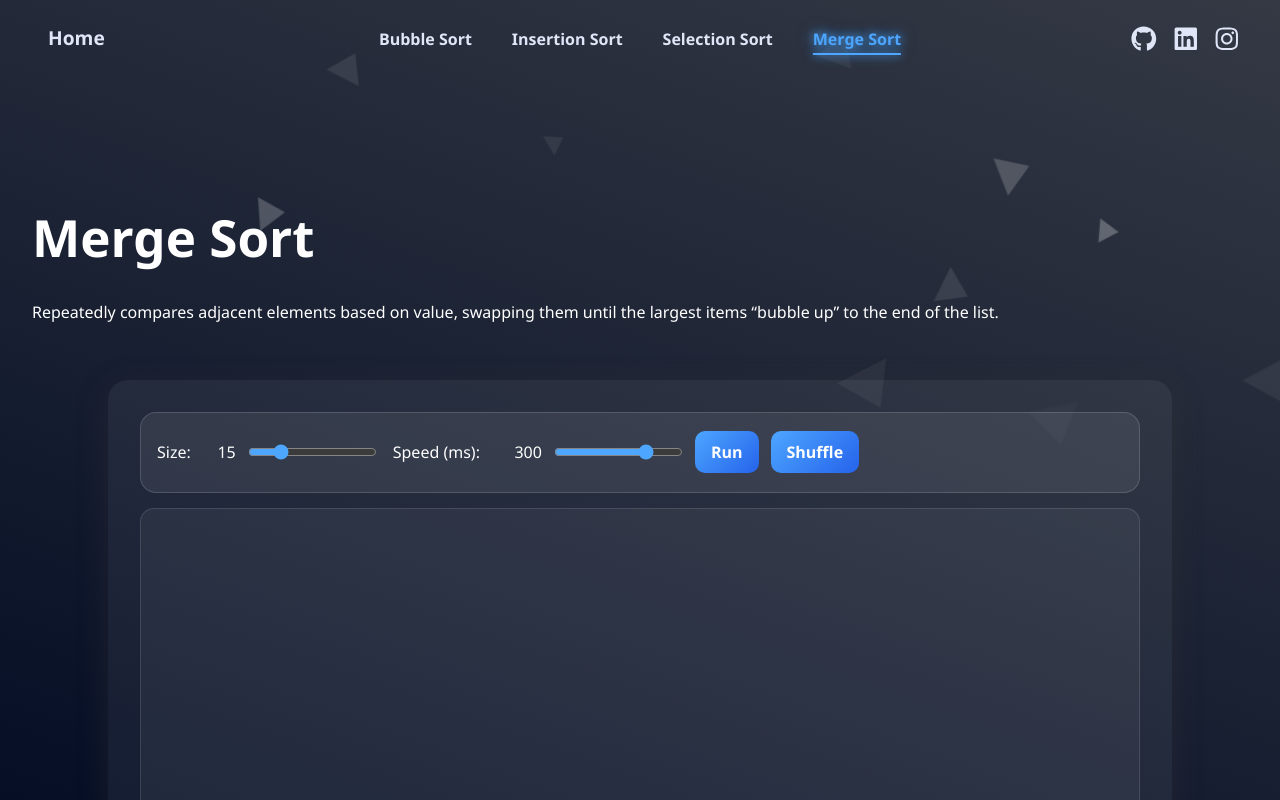
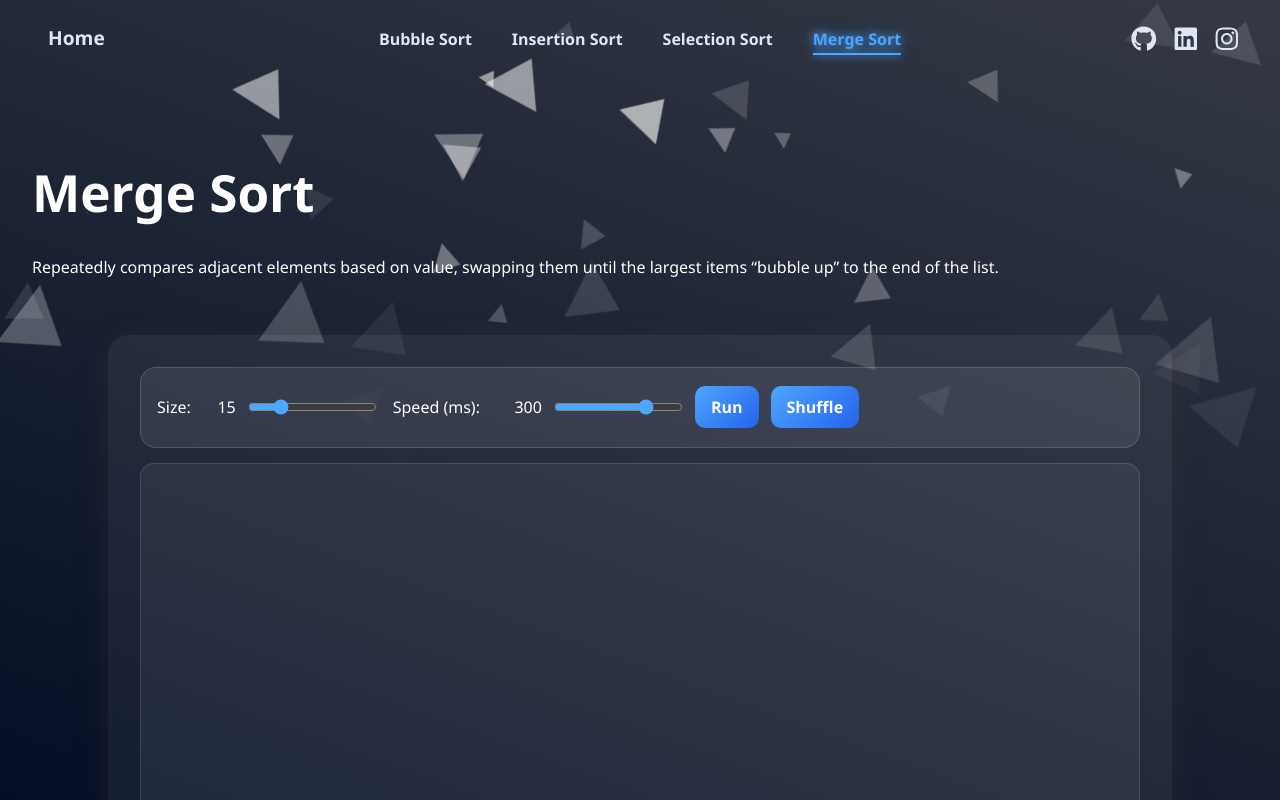
Before and after one commit to masonliiu/fullstack-algorithm-visualizer, a React (Vite) app in the folder frontend/: page /sorting/merge in a window 1280 px wide. Shown: the top 800 px of the page. Built offline with nearby package versions, Linux system fonts and the light colour scheme; no server answers.

Commit message:
fixed parallax effect, better scrolling, navbar issues fixed

```diff
--- a/frontend/src/components/Layout.jsx
+++ b/frontend/src/components/Layout.jsx
@@ -5,6 +5,11 @@ import { useState, useEffect} from "react";
 
 export default function Layout({ children }) {
     const [offsetY, setOffsetY] = useState(0);
+
+    useEffect(() => {
+        window.history.scrollRestoration = "manual";
+        window.scrollTo(0, 0);
+    }, []);
 
     useEffect(() => {
         const handleScroll = () => {
@@ -17,7 +22,7 @@ export default function Layout({ children }) {
         <div style={{ minHeight: "100vh", display: "flex", flexDirection: "column", position: "relative", overflowX: "hidden" }}>
             <div
                 className="triangle-parallax"
-                style={{ transform: `translateY(${offsetY * 0.2}px)` }}
+                style={{ transform: `translateY(${offsetY * -1.5}px)` }}
             >
                 <TriangleBackground />
             </div>
--- a/frontend/src/components/Navbar.css
+++ b/frontend/src/components/Navbar.css
@@ -6,9 +6,9 @@
 }
 
 .navbar {
-    position: sticky;
+    position: fixed;
     top: var(--nav-top-offset);
-    z-index: 1000;
+    z-index: 2000;
     width: 100%;
     height: var(--pod-h);
     pointer-events: none;
--- a/frontend/src/components/TriangleBackground.jsx
+++ b/frontend/src/components/TriangleBackground.jsx
@@ -7,19 +7,18 @@ export default function TriangleBackground() {
     const createTriangle = () => {
       const triangle = document.createElement("div");
       triangle.className = "triangle";
-      const size = 10 + Math.random() * 15 //size
+      const size = 10 + Math.random() * 25 //size
       triangle.style.borderLeft = `${size}px solid transparent`;
       triangle.style.borderRight = `${size}px solid transparent`;
       triangle.style.borderBottom = `${size * 1.5}px solid`;
 
-      const opacity = 0.05 + Math.random() * 0.4; //opacity
+      const opacity = 0.05 + Math.random() * 0.7; //opacity
       triangle.style.borderBottomColor = `rgba(255, 255, 255, ${opacity})`;
 
 
 
 
       triangle.style.left = `${Math.random() * 100}vw`;
-
       triangle.style.animationDuration = `${4 + Math.random() * 4}s`;
 
       const scale = 0.9 + Math.random() * 1.5;
@@ -33,7 +32,7 @@ export default function TriangleBackground() {
       });
     };
 
-    const interval = setInterval(createTriangle, 300); //change spawn rate
+    const interval = setInterval(createTriangle, 100); //change spawn rate
     return () => clearInterval(interval);
   }, []);
 
```
